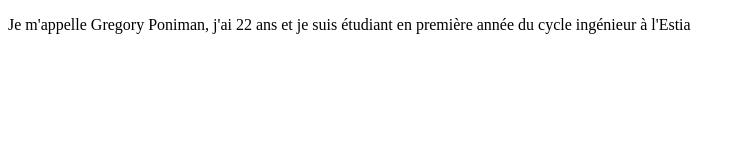
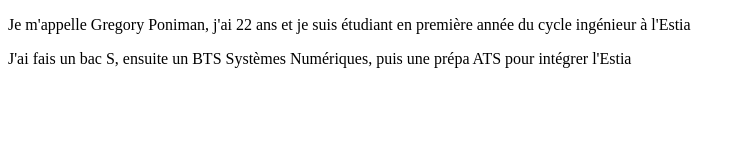
Before and after one commit to Poniman99/Poniman99.github.io, a plain HTML site: page index.html in a window 1280 px wide. Shown: the whole page, without its empty margins (0-745 px from the left). Drawn offline with Linux system fonts and the light colour scheme.

Commit message:
Formation

```diff
--- a/index.html
+++ b/index.html
@@ -6,5 +6,6 @@
   </head>
   <body>
     <p>Je m'appelle Gregory Poniman, j'ai 22 ans et je suis étudiant en première année du cycle ingénieur à l'Estia</p>
+    <p>J'ai fais un bac S, ensuite un BTS Systèmes Numériques, puis une prépa ATS pour intégrer l'Estia</p>
   </body>
 </html>
```
